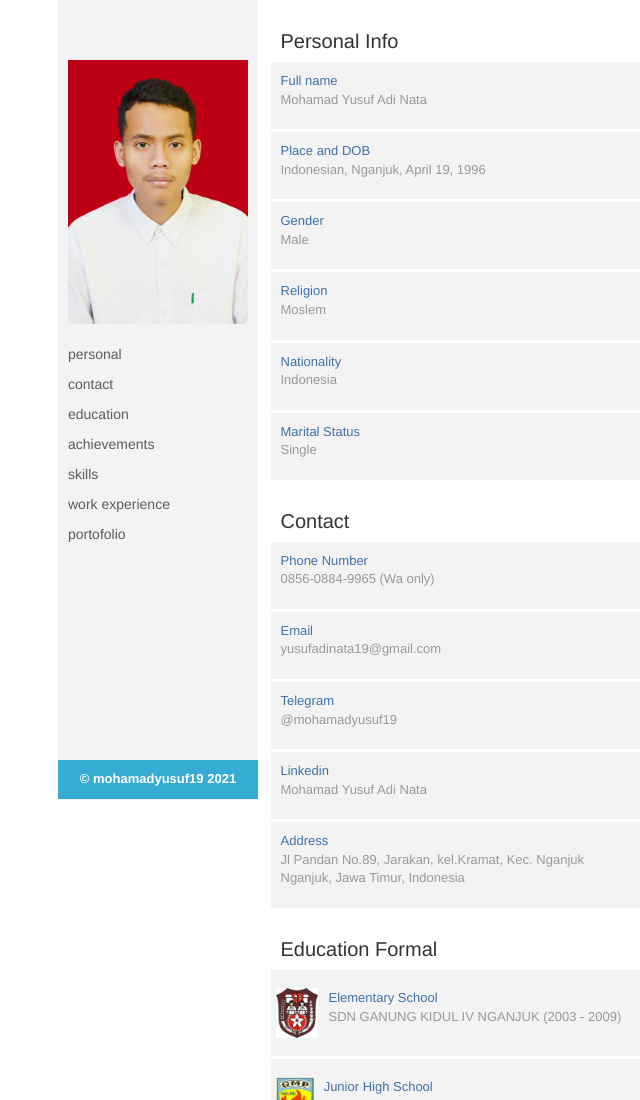
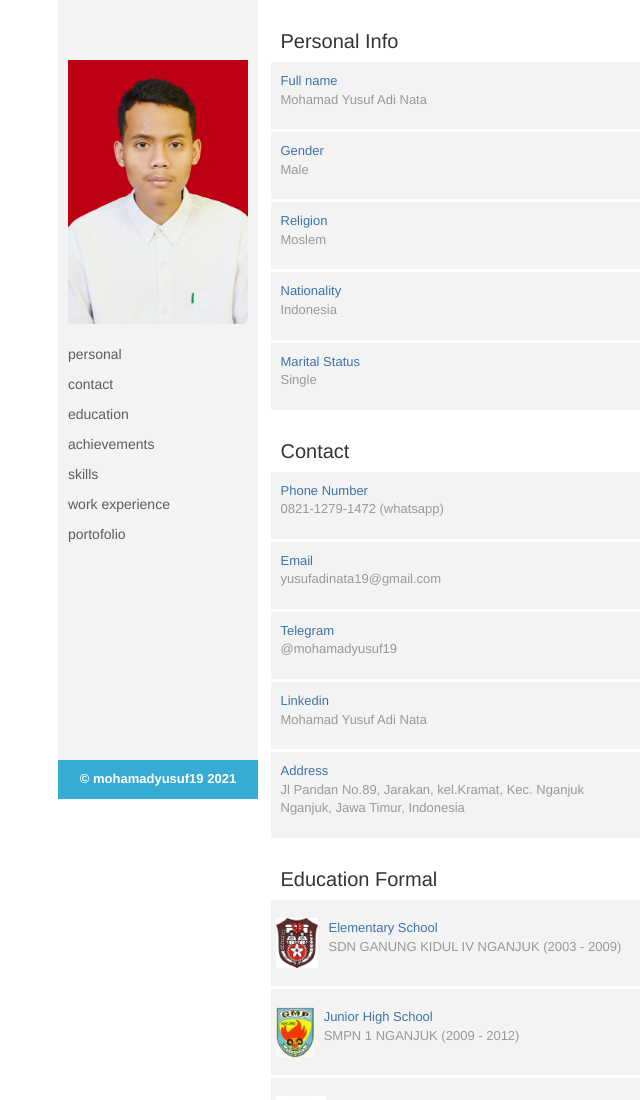
Before and after one commit to mohamadyusuf19/mohamadyusuf19.github.io, a plain HTML site: page index.html in a window 1280 px wide. Shown: the top 1100 px of the page, without its empty margins (157-797 px from the left). Drawn offline with nearby package versions, Linux system fonts and the light colour scheme.

Commit message:
remove place dob

```diff
--- a/index.html
+++ b/index.html
@@ -48,10 +48,6 @@
             <p>Mohamad Yusuf Adi Nata</p>
           </div>
           <div class="conten-right-data">
-            Place and DOB
-            <p>Indonesian, Nganjuk, April 19, 1996</p>
-          </div>
-          <div class="conten-right-data">
             Gender
             <p>Male</p>
           </div>
@@ -72,8 +68,8 @@
           <div class="conten-right-data">
             Phone Number
             <p>
-              <a href="whatsapp://send?phone=085608849965"
-                >0856-0884-9965 (Wa only)</a
+              <a href="whatsapp://send?phone=082112791472"
+                >0821-1279-1472 (whatsapp)</a
               >
             </p>
           </div>
```
